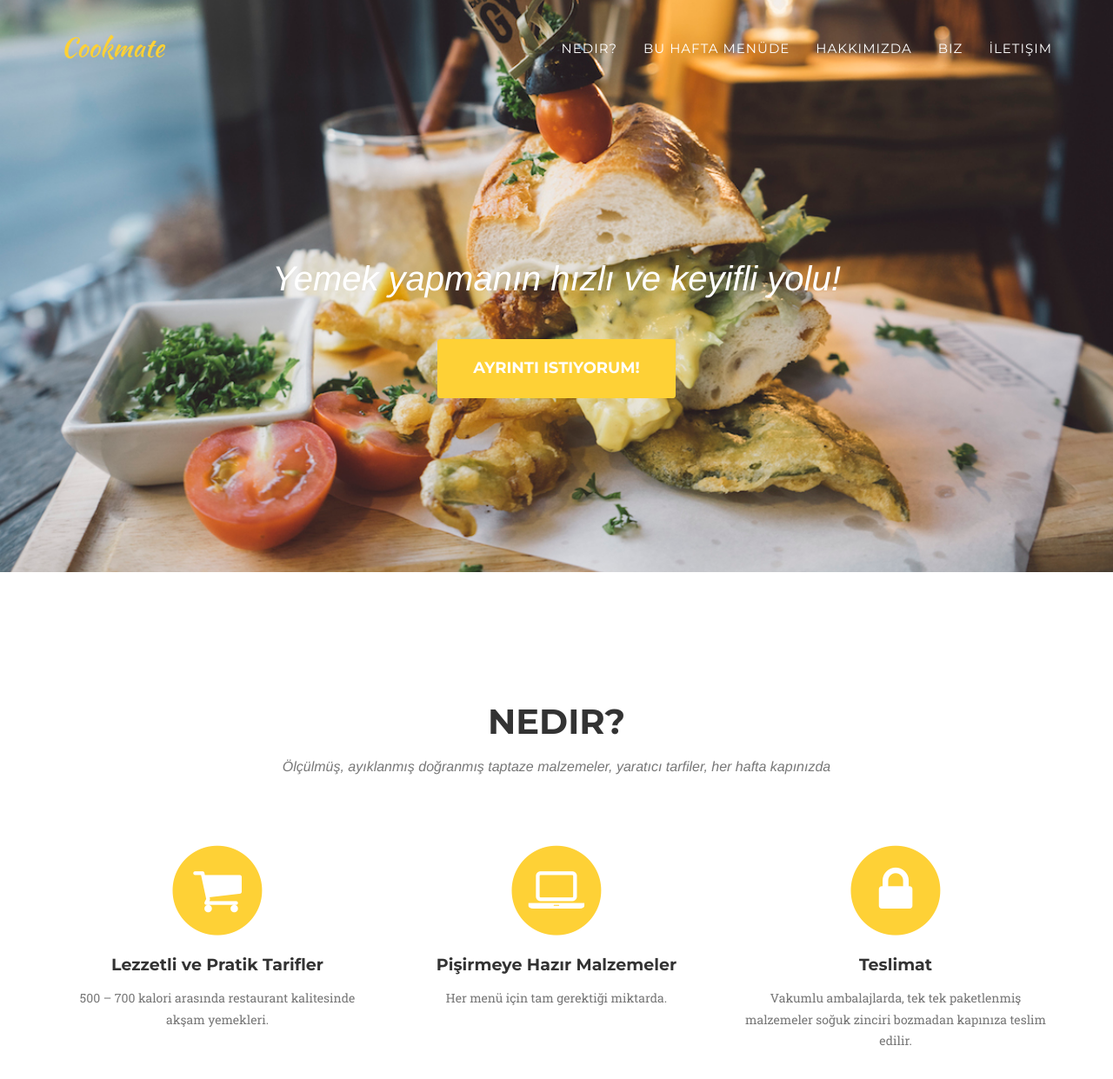
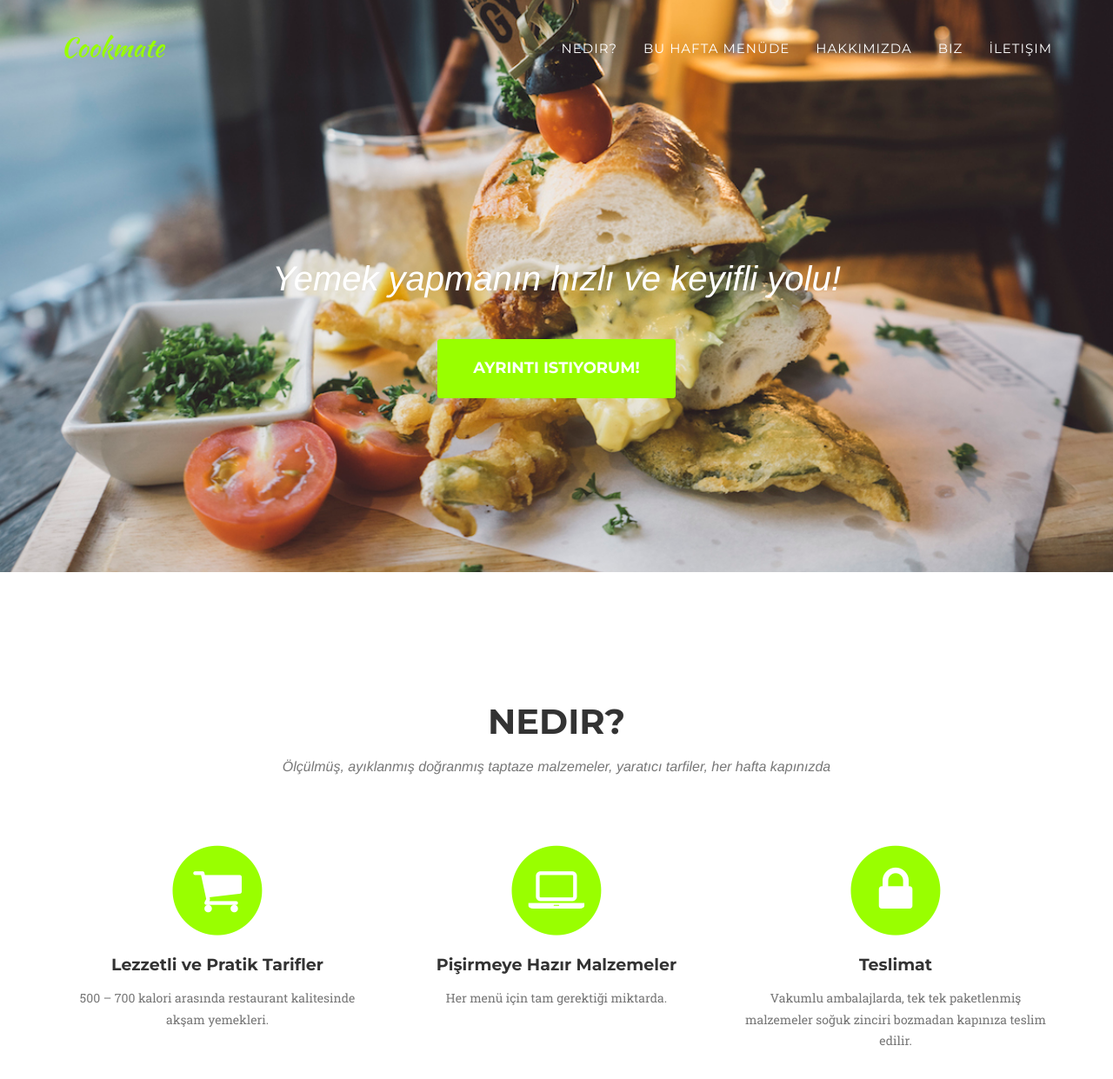
Before and after one commit to hakanu/deniz, a Jekyll site: the page built from index.html, in a window 1280 px wide and 1400 px high. Shown: the top 1241 px of the window at 87% size. Built offline with Jekyll 4.4.1, drawn with Linux system fonts in a browser that asks for light colours; some web fonts are replaced.

Commit message:
Translations, match company color.

```diff
--- a/_config.yml
+++ b/_config.yml
@@ -8,8 +8,8 @@ description: "Yemek yapmanın hızlı ve keyifli yolu."
 
 # Color settings (hex-codes without the leading hash-tag)
 color:
-  primary: fed136
-  secondary: fec503
+  primary: 99FF00 #fed136
+  secondary: fbbe23 #fec503
   secondary-dark: 333
 
 # Team names, titles and social links
--- a/_includes/head.html
+++ b/_includes/head.html
@@ -6,6 +6,7 @@
     <meta name="description" content="{{ site.description }}">
     <link rel="canonical" href="{{ page.url | replace:'index.html','' | prepend: site.baseurl | prepend: site.url }}">
 
+    <link rel="shortcut icon" href="img/favicon.ico" />
 
     <!-- Custom CSS & Bootstrap Core CSS - Uses Bootswatch Flatly Theme: http://bootswatch.com/flatly/ -->
     <link rel="stylesheet" href="{{ "/style.css" | prepend: site.baseurl }}">
```
Also changed, not shown: _includes/css/agency.css (line endings or trailing spaces), img/header-bg_.jpg (added).
